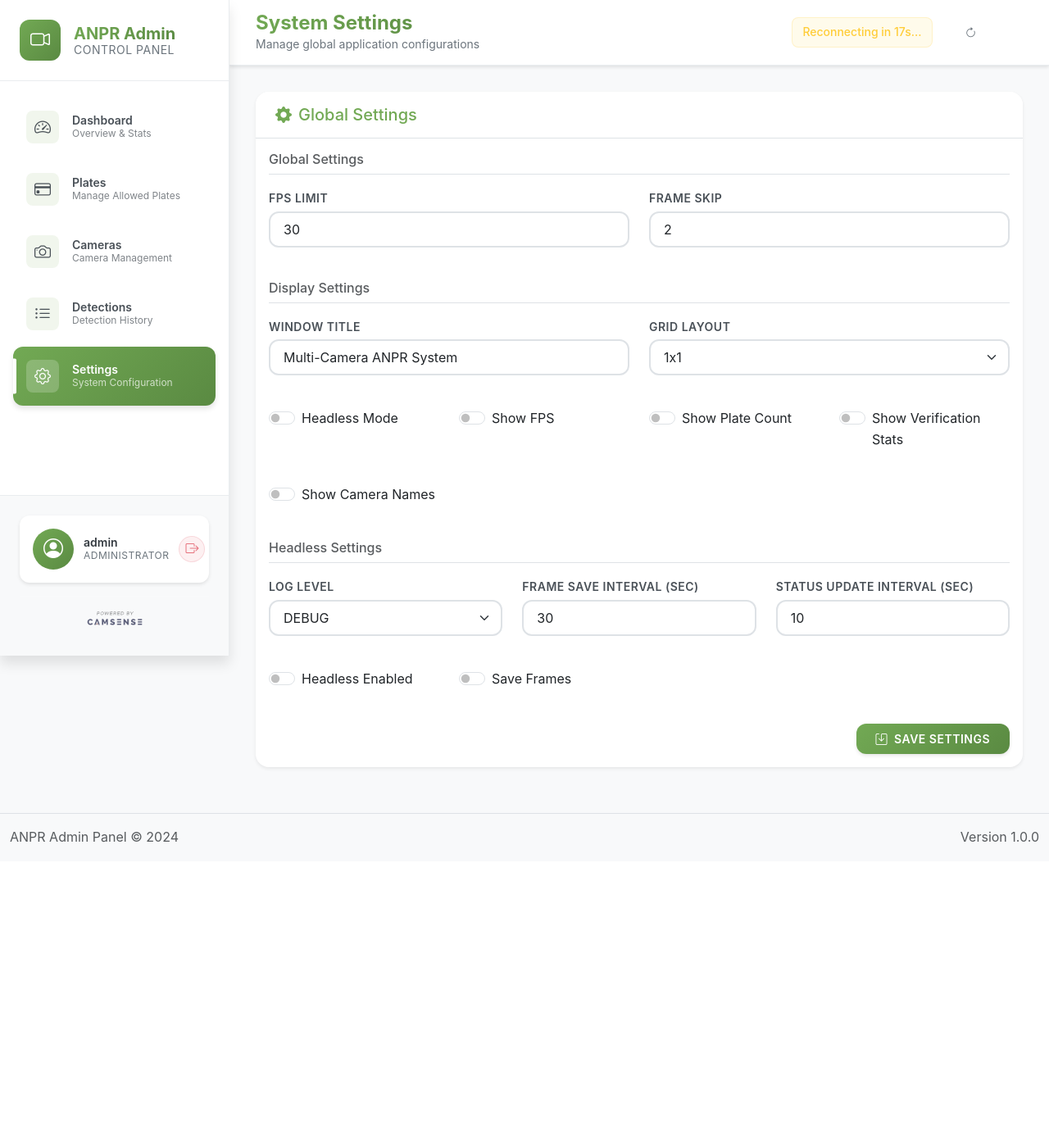
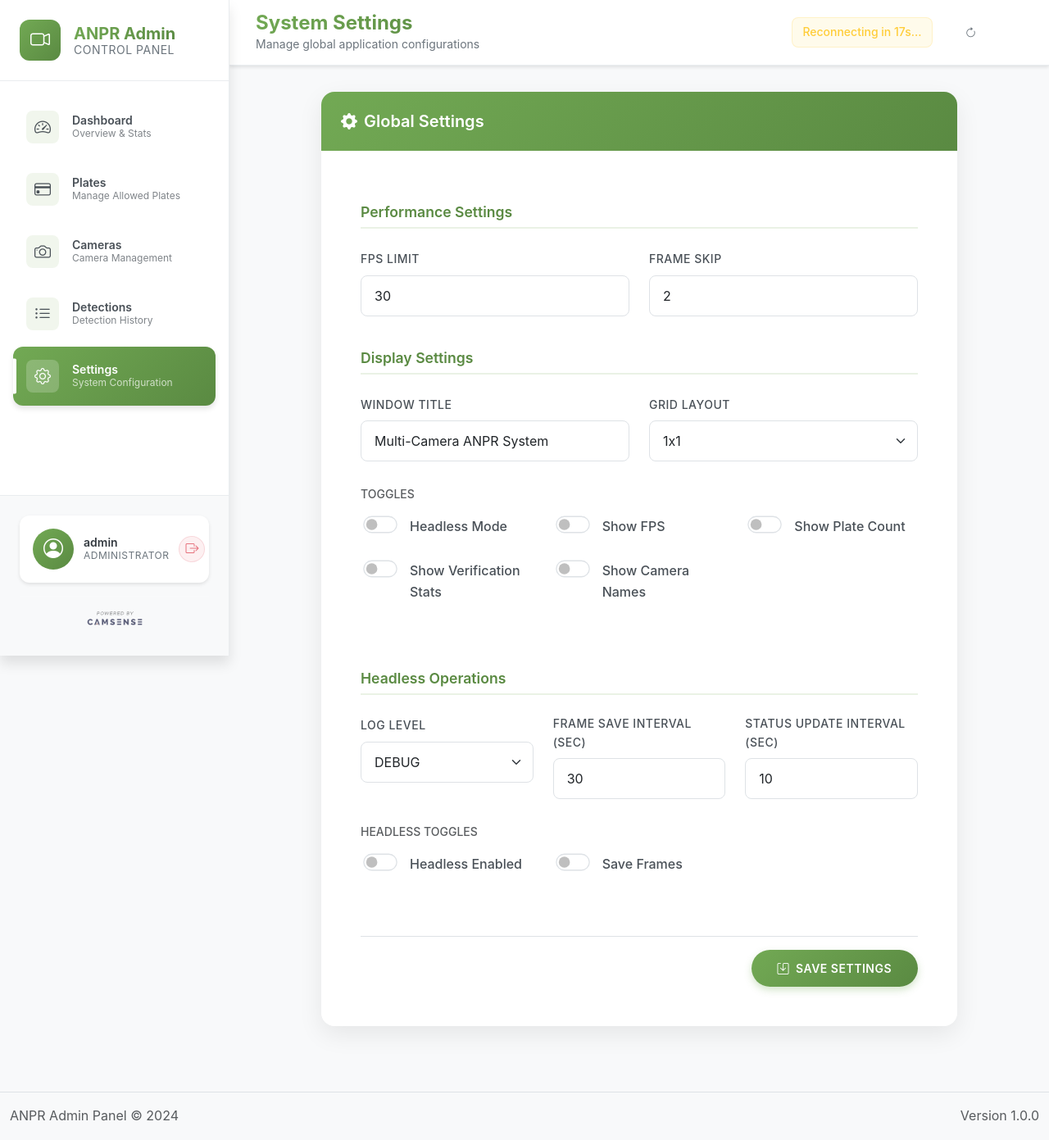
Before and after one commit to arpitpatel1364/ANPR, a Flask app: page /settings in a window 1280 px wide. Shown: the whole page at 82% size. Before the commit the page ends 1028 px from the top, so only its background shows below. Run offline with Flask 3, Linux system fonts and the light colour scheme; a user stored in the database is signed in; data that the repository does not hold is empty; some libraries are stand-ins or nearby versions.

Commit message:
refactor: improve settings page UI with custom styling and optimized form layout

```diff
--- /dev/null
+++ b/admin_panel/static/css/settings.css
@@ -0,0 +1,72 @@
+/* Settings Page Premium UI */
+.settings-card {
+    border: none;
+    border-radius: 1rem;
+    box-shadow: 0 10px 30px rgba(0, 0, 0, 0.08);
+    overflow: hidden;
+}
+.settings-header {
+    background: linear-gradient(135deg, #72a954 0%, #5a8a42 100%) !important;
+    color: #ffffff;
+    border-bottom: none;
+    padding: 1.5rem 1.5rem;
+}
+.settings-header h5 {
+    color: #ffffff !important;
+    font-weight: 600;
+}
+.settings-section-title {
+    color: #5a8a42;
+    font-weight: 600;
+    font-size: 1.1rem;
+    position: relative;
+    padding-bottom: 0.5rem;
+    margin-top: 1rem;
+    margin-bottom: 1.5rem;
+    border-bottom: 2px solid rgba(114, 169, 84, 0.15);
+}
+.form-control, .form-select {
+    border-radius: 0.5rem;
+    border: 1px solid #dee2e6;
+    padding: 0.75rem 1rem;
+    transition: all 0.2s;
+}
+.form-control:focus, .form-select:focus {
+    border-color: #72a954;
+    box-shadow: 0 0 0 0.25rem rgba(114, 169, 84, 0.25);
+}
+.form-label {
+    font-weight: 500;
+    color: #495057;
+    margin-bottom: 0.5rem;
+}
+.form-switch .form-check-input {
+    transform: scale(1.3);
+    margin-left: -2.5rem;
+    margin-top: 0.25rem;
+}
+.form-switch .form-check-label {
+    padding-left: 0.75rem;
+    padding-top: 0.15rem;
+    font-weight: 500;
+    color: #495057;
+}
+.form-switch .form-check-input:checked {
+    background-color: #72a954;
+    border-color: #72a954;
+}
+.btn-save-settings {
+    background: linear-gradient(135deg, #72a954 0%, #5a8a42 100%);
+    border: none;
+    padding: 0.75rem 2rem;
+    font-weight: 600;
+    border-radius: 50px;
+    box-shadow: 0 4px 10px rgba(114, 169, 84, 0.3);
+    transition: all 0.2s ease;
+    color: white;
+}
+.btn-save-settings:hover {
+    transform: translateY(-2px);
+    box-shadow: 0 6px 15px rgba(114, 169, 84, 0.4);
+    color: white;
+}
--- a/admin_panel/templates/settings.html
+++ b/admin_panel/templates/settings.html
@@ -4,18 +4,22 @@
 {% block page_title %}System Settings{% endblock %}
 {% block page_subtitle %}Manage global application configurations{% endblock %}
 
+{% block extra_css %}
+<link href="{{ url_for('static', filename='css/settings.css') }}" rel="stylesheet">
+{% endblock %}
+
 {% block content %}
 <div class="row">
-    <div class="col-12">
-        <div class="card shadow-sm border-0 mb-4">
-            <div class="card-header bg-white border-bottom py-3">
-                <h5 class="mb-0 text-primary"><i class="bi bi-gear-fill me-2"></i>Global Settings</h5>
+    <div class="col-lg-10 mx-auto">
+        <div class="card settings-card mb-5">
+            <div class="card-header settings-header">
+                <h5 class="mb-0"><i class="bi bi-gear-fill me-2"></i>Global Settings</h5>
             </div>
-            <div class="card-body">
+            <div class="card-body p-4 p-md-5">
                 <form action="{{ url_for('settings.settings') }}" method="POST">
 
 
-                    <h6 class="mb-3 text-muted border-bottom pb-2">Global Settings</h6>
+                    <h6 class="settings-section-title">Performance Settings</h6>
                     <div class="row mb-4">
                         <div class="col-md-6 mb-3">
                             <label class="form-label">FPS Limit</label>
@@ -29,7 +33,7 @@
                         </div>
                     </div>
 
-                    <h6 class="mb-3 text-muted border-bottom pb-2">Display Settings</h6>
+                    <h6 class="settings-section-title">Display Settings</h6>
                     <div class="row mb-4">
                         <div class="col-md-6 mb-3">
                             <label class="form-label">Window Title</label>
@@ -47,50 +51,53 @@
                                     %}>3x3</option>
                             </select>
                         </div>
-                        <div class="col-md-3 mb-3">
-                            <div class="form-check form-switch mt-4">
+                        <div class="col-md-12 mt-3 mb-2">
+                            <h6 class="text-muted small text-uppercase mb-3">Toggles</h6>
+                            <div class="row">
+                                <div class="col-md-4 col-sm-6 mb-4">
+                                    <div class="form-check form-switch ps-5">
                                         <input class="form-check-input" type="checkbox" name="display_headless_mode"
                                             id="display_headless_mode" {% if config.display_settings.headless_mode %}checked{%
                                             endif %}>
                                         <label class="form-check-label" for="display_headless_mode">Headless Mode</label>
                                     </div>
                                 </div>
-                        <div class="col-md-3 mb-3">
-                            <div class="form-check form-switch mt-4">
+                                <div class="col-md-4 col-sm-6 mb-4">
+                                    <div class="form-check form-switch ps-5">
                                         <input class="form-check-input" type="checkbox" name="display_show_fps"
                                             id="display_show_fps" {% if config.display_settings.show_fps %}checked{% endif %}>
                                         <label class="form-check-label" for="display_show_fps">Show FPS</label>
                                     </div>
                                 </div>
-                        <div class="col-md-3 mb-3">
-                            <div class="form-check form-switch mt-4">
+                                <div class="col-md-4 col-sm-6 mb-4">
+                                    <div class="form-check form-switch ps-5">
                                         <input class="form-check-input" type="checkbox" name="display_show_plate_count"
                                             id="display_show_plate_count" {% if config.display_settings.show_plate_count
                                             %}checked{% endif %}>
                                         <label class="form-check-label" for="display_show_plate_count">Show Plate Count</label>
                                     </div>
                                 </div>
-                        <div class="col-md-3 mb-3">
-                            <div class="form-check form-switch mt-4">
+                                <div class="col-md-4 col-sm-6 mb-4">
+                                    <div class="form-check form-switch ps-5">
                                         <input class="form-check-input" type="checkbox" name="display_show_verification_stats"
                                             id="display_show_verification_stats" {% if
                                             config.display_settings.show_verification_stats %}checked{% endif %}>
-                                <label class="form-check-label" for="display_show_verification_stats">Show Verification
-                                    Stats</label>
+                                        <label class="form-check-label" for="display_show_verification_stats">Show Verification Stats</label>
                                     </div>
                                 </div>
-                        <div class="col-md-3 mb-3">
-                            <div class="form-check form-switch mt-4">
+                                <div class="col-md-4 col-sm-6 mb-4">
+                                    <div class="form-check form-switch ps-5">
                                         <input class="form-check-input" type="checkbox" name="display_show_camera_names"
                                             id="display_show_camera_names" {% if config.display_settings.show_camera_names
                                             %}checked{% endif %}>
-                                <label class="form-check-label" for="display_show_camera_names">Show Camera
-                                    Names</label>
+                                        <label class="form-check-label" for="display_show_camera_names">Show Camera Names</label>
+                                    </div>
+                                </div>
                             </div>
                         </div>
                     </div>
 
-                    <h6 class="mb-3 text-muted border-bottom pb-2">Headless Settings</h6>
+                    <h6 class="settings-section-title mt-5">Headless Operations</h6>
                     <div class="row mb-4">
                         <div class="col-md-4 mb-3">
                             <label class="form-label">Log Level</label>
@@ -116,15 +123,18 @@
                                 value="{{ config.headless_settings.status_update_interval|default(10) }}">
                         </div>
 
-                        <div class="col-md-3 mb-3">
-                            <div class="form-check form-switch mt-4">
+                        <div class="col-md-12 mt-3">
+                            <h6 class="text-muted small text-uppercase mb-3">Headless Toggles</h6>
+                            <div class="row">
+                                <div class="col-md-4 col-sm-6 mb-4">
+                                    <div class="form-check form-switch ps-5">
                                         <input class="form-check-input" type="checkbox" name="headless_enabled"
                                             id="headless_enabled" {% if config.headless_settings.enabled %}checked{% endif %}>
                                         <label class="form-check-label" for="headless_enabled">Headless Enabled</label>
                                     </div>
                                 </div>
-                        <div class="col-md-3 mb-3">
-                            <div class="form-check form-switch mt-4">
+                                <div class="col-md-4 col-sm-6 mb-4">
+                                    <div class="form-check form-switch ps-5">
                                         <input class="form-check-input" type="checkbox" name="headless_save_frames"
                                             id="headless_save_frames" {% if config.headless_settings.save_frames %}checked{%
                                             endif %}>
@@ -132,9 +142,11 @@
                                     </div>
                                 </div>
                             </div>
+                        </div>
+                    </div>
 
-                    <div class="d-flex justify-content-end mt-4">
-                        <button type="submit" class="btn btn-primary px-4"><i class="bi bi-save me-2"></i>Save
+                    <div class="d-flex justify-content-end mt-5 pt-3 border-top">
+                        <button type="submit" class="btn btn-primary btn-save-settings"><i class="bi bi-save me-2"></i>Save
                             Settings</button>
                     </div>
                 </form>
```
Also changed, not shown: admin_panel/templates/cameras.html (+24 -6 lines). Lines whose indentation alone changed are shown as unchanged.
